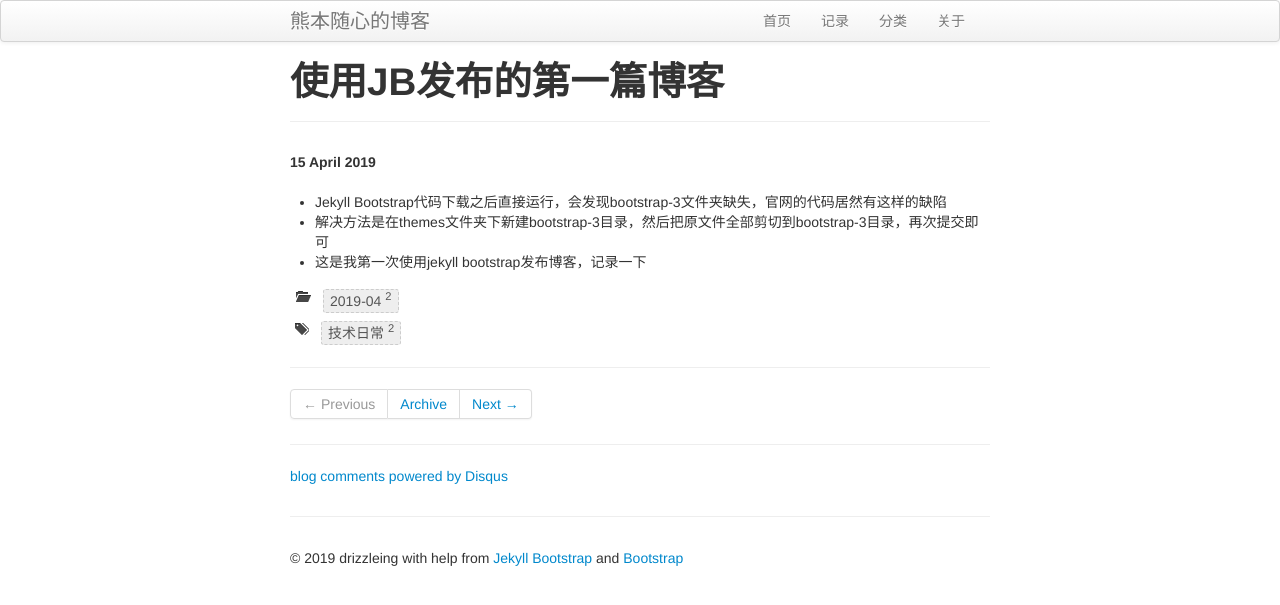
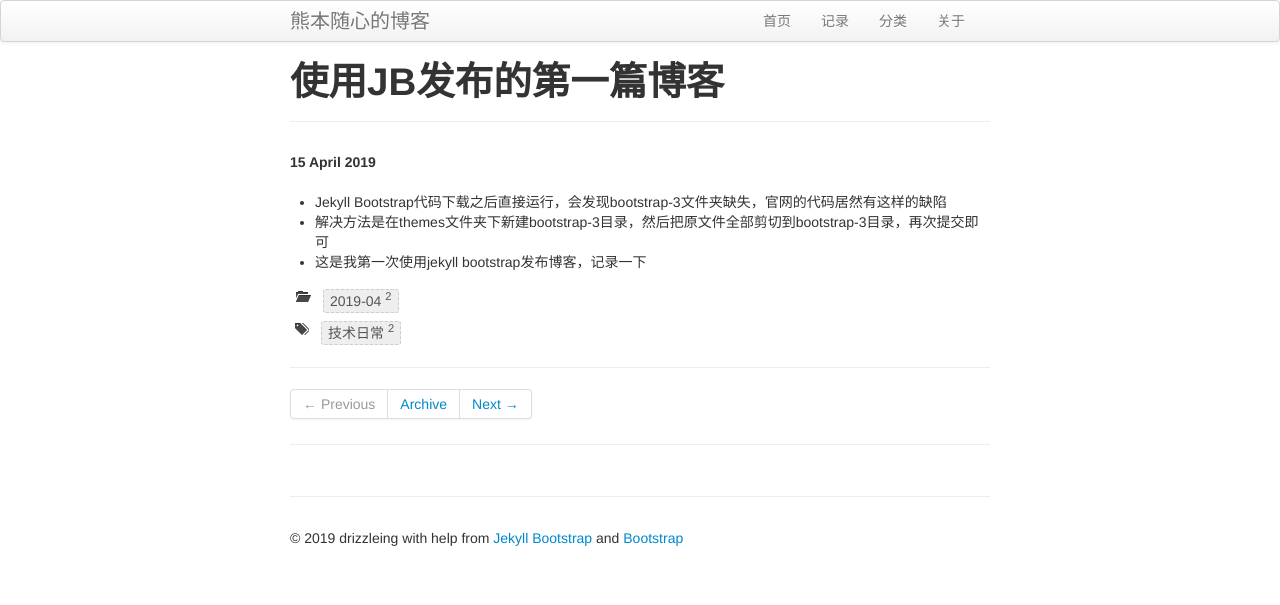
Before and after one commit to drizzleing/drizzleing.github.io, a Jekyll site: the page built from _posts/2019-04-15-my.md, in a window 1280 px wide. Shown: the top 605 px of the page. Built offline with Jekyll 4.4.1, drawn with Linux system fonts in a browser that asks for light colours; comment, search, counter and statistics services are not loaded.

Commit message:
_config.yml close comment and analytics

```diff
--- a/_config.yml
+++ b/_config.yml
@@ -80,7 +80,7 @@
   # Set 'provider' to false to turn commenting off globally.
   #
   comments :
-    provider : disqus
+    provider : false
     disqus :
       short_name : jekyllbootstrap
     livefyre :
@@ -100,7 +100,7 @@
   # Set 'provider' to false to turn analytics off globally.
   #
   analytics :
-    provider : google
+    provider : false
     gauges :
         site_id : 'SITE ID'
     google :
```
